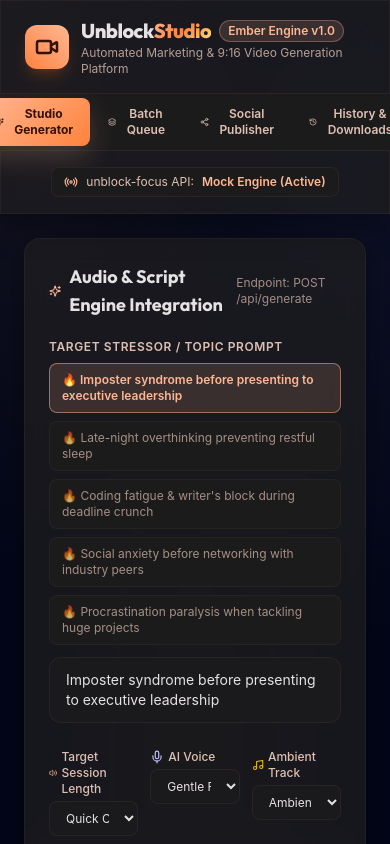
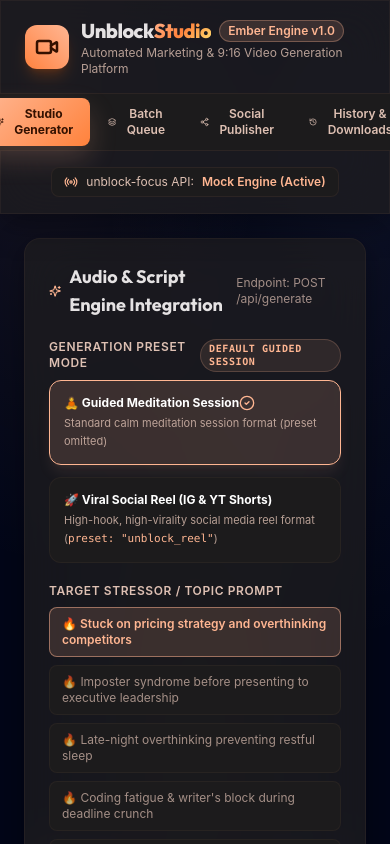
Before and after one commit to akshayk95388/unblock-studio, a React (Vite) app: page / in a window 390 px wide. Shown: the top 844 px of the page. Built offline with nearby package versions, Linux system fonts and the light colour scheme; no server answers.

Commit message:
fix(studio): omit duration params for viral social reel preset and show auto-determined indicator

```diff
--- a/src/dashboard/components/GeneratorSection.tsx
+++ b/src/dashboard/components/GeneratorSection.tsx
@@ -9,6 +9,7 @@ interface Props {
 }
 
 const PRESET_STRESSORS = [
+  'Stuck on pricing strategy and overthinking competitors',
   'Imposter syndrome before presenting to executive leadership',
   'Late-night overthinking preventing restful sleep',
   'Coding fatigue & writer\'s block during deadline crunch',
@@ -22,6 +23,7 @@ export const GeneratorSection: React.FC<Props> = ({
   setIsLoading,
 }) => {
   const [stressor, setStressor] = useState(PRESET_STRESSORS[0]);
+  const [presetMode, setPresetMode] = useState<'guided' | 'unblock_reel'>('guided');
   const [durationCategory, setDurationCategory] = useState<'quick' | 'deep'>('quick');
   const [voice, setVoice] = useState('gentle_female');
   const [music, setMusic] = useState('ambient_meditation');
@@ -47,20 +49,27 @@ export const GeneratorSection: React.FC<Props> = ({
       const apiKey = import.meta.env.VITE_API_KEY || 'test-key';
       const backendUrl = import.meta.env.VITE_API_URL || 'http://localhost:8000';
 
+      const payload: Record<string, any> = {
+        stressor,
+        voice,
+        music,
+        include_words_ts: true,
+      };
+
+      if (presetMode === 'guided') {
+        payload.duration_category = durationCategory;
+        payload.duration_mins = durationCategory === 'deep' ? 3 : 1;
+      } else {
+        payload.preset = 'unblock_reel';
+      }
+
       const res = await fetch(`${backendUrl}/api/generate`, {
         method: 'POST',
         headers: {
           'Content-Type': 'application/json',
           'Authorization': `Bearer ${apiKey}`,
         },
-        body: JSON.stringify({
-          stressor,
-          duration_category: durationCategory,
-          duration_mins: durationCategory === 'deep' ? 3 : 1,
-          voice,
-          music,
-          include_words_ts: true,
-        }),
+        body: JSON.stringify(payload),
       });
 
       if (!res.ok) {
@@ -256,6 +265,57 @@ export const GeneratorSection: React.FC<Props> = ({
         <span className="text-xs text-[#dec0b3]/70">Endpoint: POST /api/generate</span>
       </div>
 
+      {/* Content Format & Preset Mode Selector */}
+      <div>
+        <label className="block text-xs font-semibold uppercase tracking-wider text-[#dec0b3] mb-2 flex items-center justify-between">
+          <span>Generation Preset Mode</span>
+          <span className="text-[10px] font-mono text-[#ffb692] bg-[#ffb692]/10 px-2 py-0.5 rounded-full border border-[#ffb692]/20">
+            {presetMode === 'unblock_reel' ? 'preset: "unblock_reel"' : 'Default Guided Session'}
+          </span>
+        </label>
+        <div className="grid grid-cols-1 sm:grid-cols-2 gap-3 mb-4">
+          <button
+            type="button"
+            onClick={() => setPresetMode('guided')}
+            className={`p-3.5 rounded-xl border text-left transition-all cursor-pointer flex flex-col justify-between ${
+              presetMode === 'guided'
+                ? 'bg-[#ffb692]/15 border-[#ffb692] text-[#ffb692] shadow-lg shadow-[#ffb692]/10'
+                : 'bg-[#1c1b1c] border-[rgba(87,66,56,0.2)] text-[#dec0b3]/70 hover:border-[rgba(87,66,56,0.4)] hover:text-white'
+            }`}
+          >
+            <div className="flex items-center justify-between mb-1">
+              <span className="font-bold text-xs flex items-center gap-1.5 text-white">
+                🧘 Guided Meditation Session
+              </span>
+              {presetMode === 'guided' && <CheckCircle2 className="w-4 h-4 text-[#ffb692]" />}
+            </div>
+            <span className="text-[11px] text-[#dec0b3]/80 leading-relaxed">
+              Standard calm meditation session format (preset omitted)
+            </span>
+          </button>
+
+          <button
+            type="button"
+            onClick={() => setPresetMode('unblock_reel')}
+            className={`p-3.5 rounded-xl border text-left transition-all cursor-pointer flex flex-col justify-between ${
+              presetMode === 'unblock_reel'
+                ? 'bg-[#ff823c]/15 border-[#ff823c] text-[#ff823c] shadow-lg shadow-[#ff823c]/10'
+                : 'bg-[#1c1b1c] border-[rgba(87,66,56,0.2)] text-[#dec0b3]/70 hover:border-[rgba(87,66,56,0.4)] hover:text-white'
+            }`}
+          >
+            <div className="flex items-center justify-between mb-1">
+              <span className="font-bold text-xs flex items-center gap-1.5 text-white">
+                🚀 Viral Social Reel (IG & YT Shorts)
+              </span>
+              {presetMode === 'unblock_reel' && <CheckCircle2 className="w-4 h-4 text-[#ff823c]" />}
+            </div>
+            <span className="text-[11px] text-[#dec0b3]/80 leading-relaxed">
+              High-hook, high-virality social media reel format (<code className="text-[#ffb692]">preset: "unblock_reel"</code>)
+            </span>
+          </button>
+        </div>
+      </div>
+
       {/* Preset Stressors Picker */}
       <div>
         <label className="block text-xs font-semibold uppercase tracking-wider text-[#dec0b3] mb-2">
@@ -288,11 +348,23 @@ export const GeneratorSection: React.FC<Props> = ({
       </div>
 
       {/* Configuration Selectors */}
-      <div className="grid grid-cols-3 gap-3">
+      <div className="grid grid-cols-1 sm:grid-cols-3 gap-3">
         <div>
-          <label className="block text-xs font-medium text-[#dec0b3] mb-1 flex items-center gap-1">
+          <label className="block text-xs font-medium text-[#dec0b3] mb-1 flex items-center justify-between">
+            <span className="flex items-center gap-1">
               <Volume2 className="w-3.5 h-3.5 text-[#ffb692]" /> Target Session Length
+            </span>
+            {presetMode === 'unblock_reel' && (
+              <span className="text-[9px] font-mono text-[#ff823c] bg-[#ff823c]/10 px-1.5 py-0.5 rounded border border-[#ff823c]/20">
+                Auto
+              </span>
+            )}
           </label>
+          {presetMode === 'unblock_reel' ? (
+            <div className="w-full glass-input rounded-lg px-3 py-2 text-xs text-[#dec0b3]/60 bg-[#1c1b1c]/50 border border-[rgba(87,66,56,0.15)] flex items-center justify-between cursor-not-allowed">
+              <span>⚡ Auto (picked by backend)</span>
+            </div>
+          ) : (
             <select
               value={durationCategory}
               onChange={(e) => setDurationCategory(e.target.value as any)}
@@ -302,6 +374,7 @@ export const GeneratorSection: React.FC<Props> = ({
               <option value="quick" className="bg-[#1c1b1c]">Quick Clip (15s)</option>
               <option value="deep" className="bg-[#1c1b1c]">Deep Session (30s+)</option>
             </select>
+          )}
         </div>
 
         <div>
```
Lines whose indentation alone changed are shown as unchanged.
